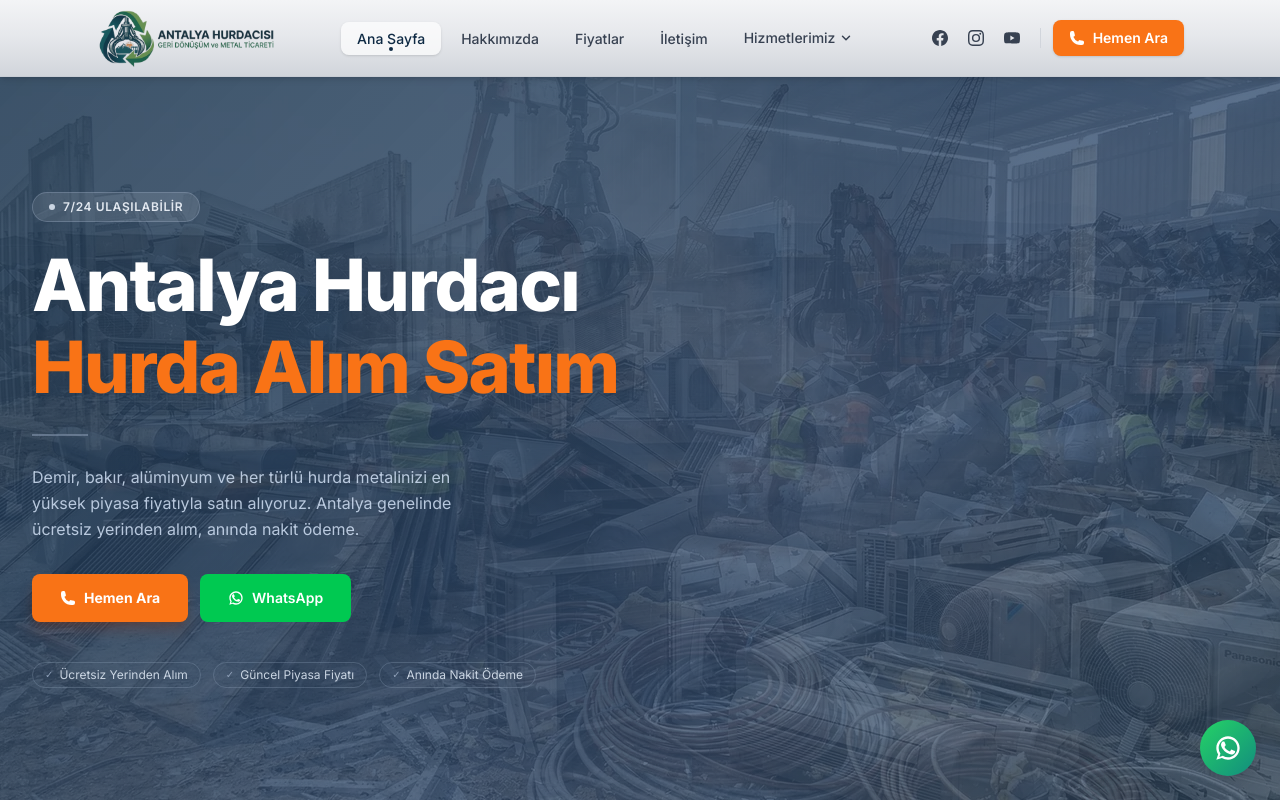
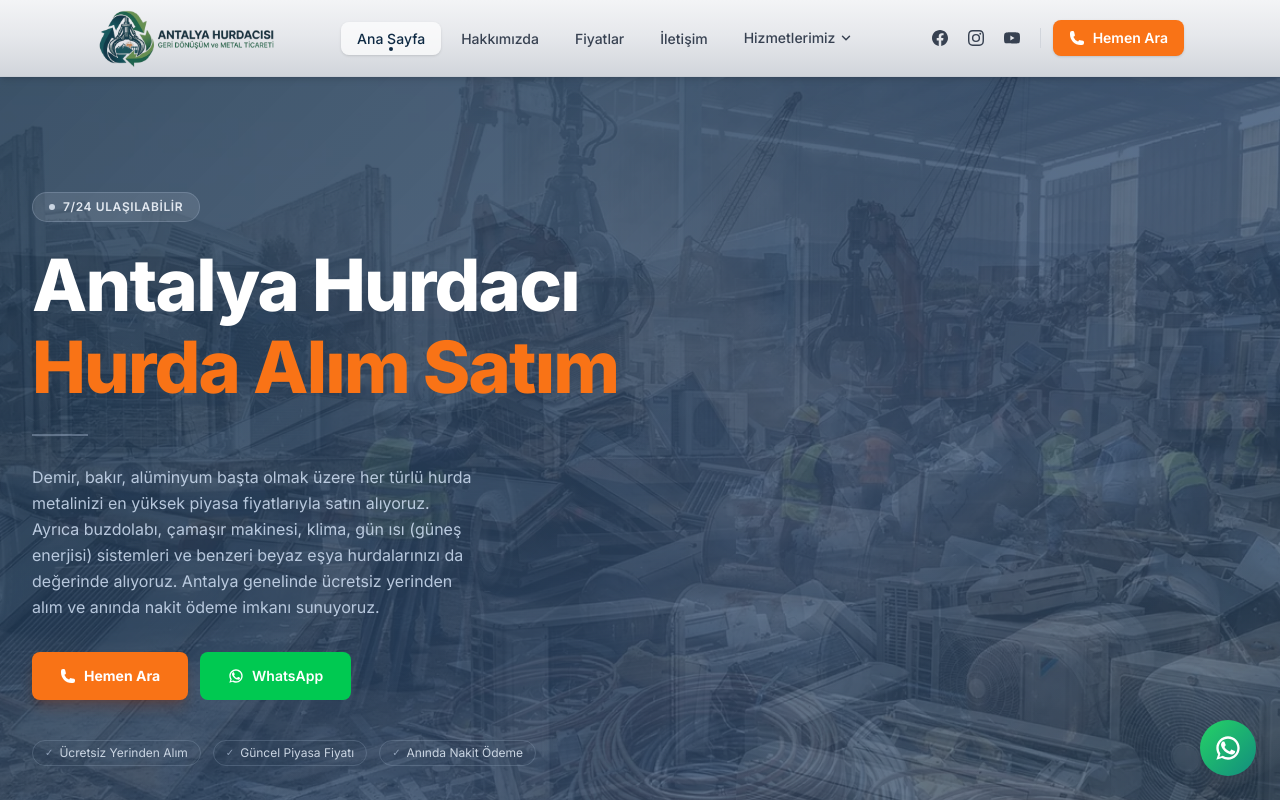
Before and after one commit to yusufahmetklc/antalyahurdacisi, a Next.js app: page / in a window 1280 px wide. Shown: the top 800 px of the page. Built offline with nearby package versions, Linux system fonts and the light colour scheme.

Commit message:
Beyaz Eşya & Klima Hurda menü, footer ve fiyatlar eklendi

```diff
--- a/app/fiyatlar/page.tsx
+++ b/app/fiyatlar/page.tsx
@@ -35,6 +35,17 @@
 const WA_BASE = "https://wa.me/+905355515916?text=";
 
 const METALS = [
+    {
+      id: "beyaz-esya",
+      title: "Beyaz Eşya & Klima Hurda",
+      gradient: "from-cyan-500 to-cyan-800",
+      textAccent: "text-cyan-100",
+      badge: "bg-cyan-50 text-cyan-800",
+      icon: "🧊",
+      subTypes: ["Buzdolabı", "Çamaşır Makinesi", "Bulaşık Makinesi", "Klima", "Gün Isı (Güneş Enerjisi)", "Diğer Beyaz Eşya"],
+      factors: ["Çalışır/bozuk durumu", "Model ve marka", "Parça/komple alım"],
+      waMessage: "Merhaba, beyaz eşya ve klima hurda fiyatı öğrenmek istiyorum.",
+    },
   {
     id: "demir",
     title: "Demir & Çelik Hurda",
--- a/components/Footer.tsx
+++ b/components/Footer.tsx
@@ -16,6 +16,7 @@
   "Demir Hurda Alımı",
   "Bakır Hurda Alımı",
   "Alüminyum Hurda Alımı",
+  "Beyaz Eşya & Klima Hurda Alımı",
   "Yerinden Hurda Alımı",
   "Paslanmaz Çelik Alımı",
 ];
--- a/components/Hero.tsx
+++ b/components/Hero.tsx
@@ -48,9 +48,7 @@
 
             {/* Description */}
             <p className="text-base text-blue-100/80 leading-relaxed max-w-md">
-              Demir, bakır, alüminyum ve her türlü hurda metalinizi en yüksek
-              piyasa fiyatıyla satın alıyoruz. Antalya genelinde ücretsiz
-              yerinden alım, anında nakit ödeme.
+              Demir, bakır, alüminyum başta olmak üzere her türlü hurda metalinizi en yüksek piyasa fiyatlarıyla satın alıyoruz. Ayrıca buzdolabı, çamaşır makinesi, klima, gün ısı (güneş enerjisi) sistemleri ve benzeri beyaz eşya hurdalarınızı da değerinde alıyoruz. Antalya genelinde ücretsiz yerinden alım ve anında nakit ödeme imkanı sunuyoruz.
             </p>
 
             {/* CTAs */}
--- a/components/Navbar.tsx
+++ b/components/Navbar.tsx
@@ -24,6 +24,7 @@
   { label: "Kablo Hurda", href: "/hizmetler#kablo" },
   { label: "Kurşun Hurda", href: "/hizmetler#kursun" },
   { label: "Çinko Hurda", href: "/hizmetler#cinko" },
+  { label: "Beyaz Eşya & Klima Hurda", href: "/hizmetler#beyaz-esya" },
   { label: "Fabrika Sökümü", href: "/hizmetler#fabrika-sokumu" },
   { label: "Çelik Çatı Sökümü", href: "/hizmetler#cati-sokumu" },
 ];
```
